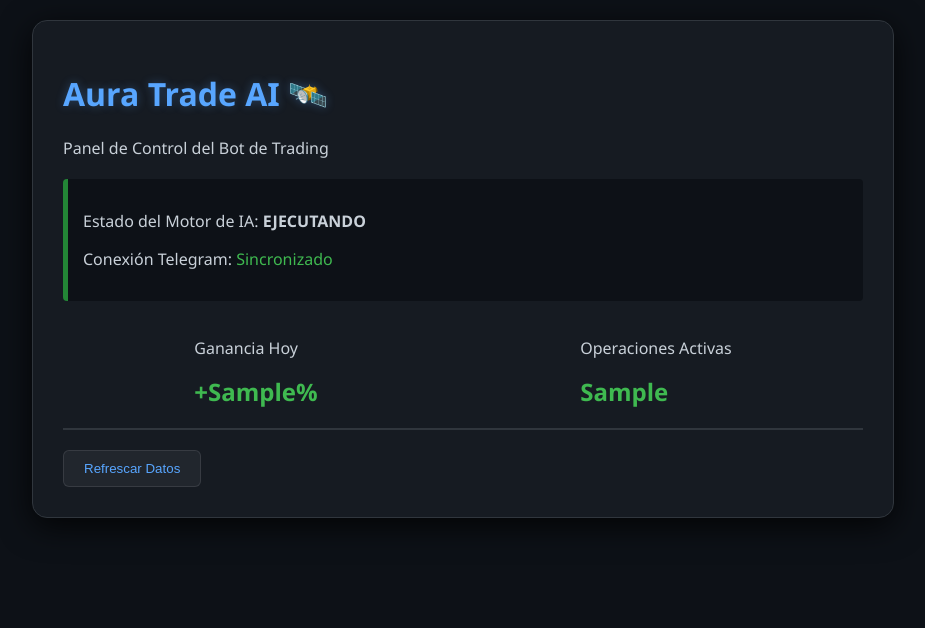
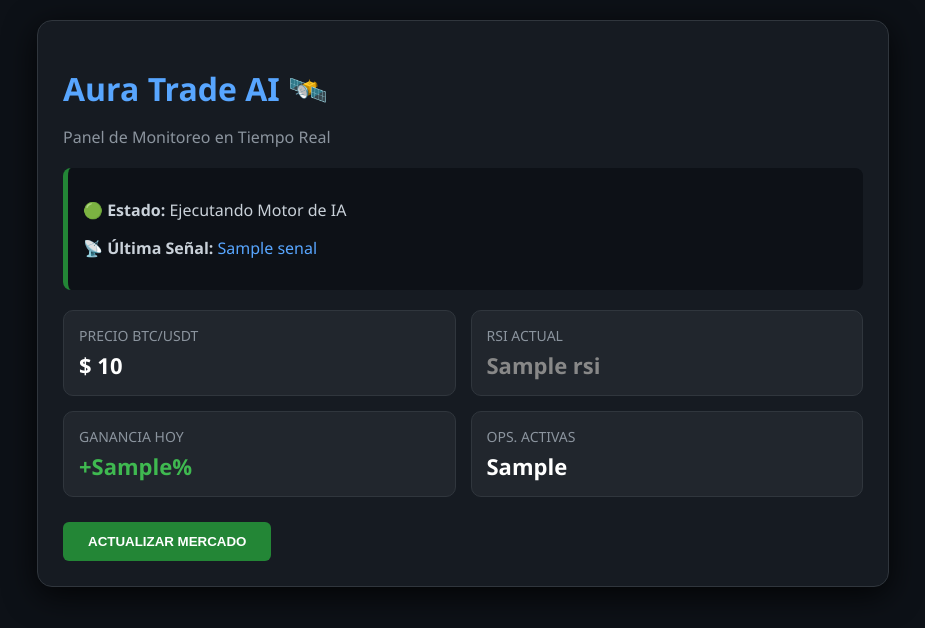
Before and after one commit to Dentalmovil/Aura-Trade-AI, a Flask app: template templates/index.html in a window 1280 px wide. Shown: the top 628 px of the page, without its empty margins (177-1102 px from the left). Run offline with Flask 3, Linux system fonts and the light colour scheme; the template is opened without the code that fills it: most values are stand-ins (such as "Sample title", 1, 10 or a date in 2020).

Commit message:
Actualizar index.html

```diff
--- a/templates/index.html
+++ b/templates/index.html
@@ -5,11 +5,10 @@
     <meta name="viewport" content="width=device-width, initial-scale=1.0">
     <title>Aura Trade AI - Dashboard</title>
     <style>
-        /* Estilo moderno y oscuro tipo TradingView */
         body {
             background-color: #0d1117;
             color: #c9d1d9;
-            font-family: 'Segoe UI', Tahoma, Geneva, Verdana, sans-serif;
+            font-family: 'Segoe UI', sans-serif;
             margin: 0;
             padding: 20px;
             display: flex;
@@ -17,60 +16,81 @@
             align-items: center;
         }
         .container {
-            width: 90%;
+            width: 95%;
             max-width: 800px;
             background: #161b22;
-            padding: 30px;
+            padding: 25px;
             border-radius: 15px;
             box-shadow: 0 8px 32px 0 rgba(0, 0, 0, 0.8);
             border: 1px solid #30363d;
         }
-        h1 { color: #58a6ff; text-shadow: 0 0 10px rgba(88, 166, 255, 0.3); }
+        h1 { color: #58a6ff; margin-bottom: 5px; }
         .status-card {
             background: #0d1117;
             border-left: 5px solid #238636;
             padding: 15px;
             margin: 20px 0;
-            border-radius: 4px;
+            border-radius: 8px;
+            text-align: left;
         }
-        .metric { font-size: 24px; color: #3fb950; font-weight: bold; }
+        .grid {
+            display: grid;
+            grid-template-columns: 1fr 1fr;
+            gap: 15px;
+            margin-top: 20px;
+        }
+        .data-box {
+            background: #21262d;
+            padding: 15px;
+            border-radius: 10px;
+            border: 1px solid #30363d;
+        }
+        .label { color: #8b949e; font-size: 14px; margin-bottom: 5px; }
+        .value { font-size: 22px; font-weight: bold; color: #ffffff; }
+        .rsi-val { color: {{ color_rsi }}; } /* El color cambia según el valor del RSI */
         .btn {
-            background-color: #21262d;
-            color: #58a6ff;
-            border: 1px solid #f0f6fc1a;
-            padding: 10px 20px;
+            background-color: #238636;
+            color: white;
+            border: none;
+            padding: 12px 25px;
             border-radius: 6px;
             cursor: pointer;
-            transition: 0.3s;
+            margin-top: 25px;
+            font-weight: bold;
         }
-        .btn:hover { background-color: #30363d; border-color: #8b949e; }
     </style>
 </head>
 <body>
 
     <div class="container">
         <h1>Aura Trade AI 🛰️</h1>
-        <p>Panel de Control del Bot de Trading</p>
+        <p style="color: #8b949e;">Panel de Monitoreo en Tiempo Real</p>
 
         <div class="status-card">
-            <p>Estado del Motor de IA: <strong>EJECUTANDO</strong></p>
-            <p>Conexión Telegram: <span style="color: #3fb950;">Sincronizado</span></p>
+            <p>🟢 <strong>Estado:</strong> Ejecutando Motor de IA</p>
+            <p>📡 <strong>Última Señal:</strong> <span style="color: #58a6ff;">{{ senal }}</span></p>
         </div>
 
-        <div style="display: flex; justify-content: space-around;">
-            <div>
-                <p>Ganancia Hoy</p>
-                <div class="metric">+{{ profit_hoy }}%</div>
+        <div class="grid">
+            <div class="data-box">
+                <div class="label">PRECIO BTC/USDT</div>
+                <div class="value">$ {{ precio }}</div>
             </div>
-            <div>
-                <p>Operaciones Activas</p>
-                <div class="metric">{{ ops_activas }}</div>
+            <div class="data-box">
+                <div class="label">RSI ACTUAL</div>
+                <div class="value rsi-val">{{ rsi }}</div>
+            </div>
+            <div class="data-box">
+                <div class="label">GANANCIA HOY</div>
+                <div class="value" style="color: #3fb950;">+{{ profit_hoy }}%</div>
+            </div>
+            <div class="data-box">
+                <div class="label">OPS. ACTIVAS</div>
+                <div class="value">{{ ops_activas }}</div>
             </div>
         </div>
 
-        <hr style="border: 0.5px solid #30363d; margin: 20px 0;">
-
-        <button class="btn" onclick="location.reload()">Refrescar Datos</button>
+        <button class="btn" onclick="location.reload()">ACTUALIZAR MERCADO</button>
     </div>
 
 </body>
```
